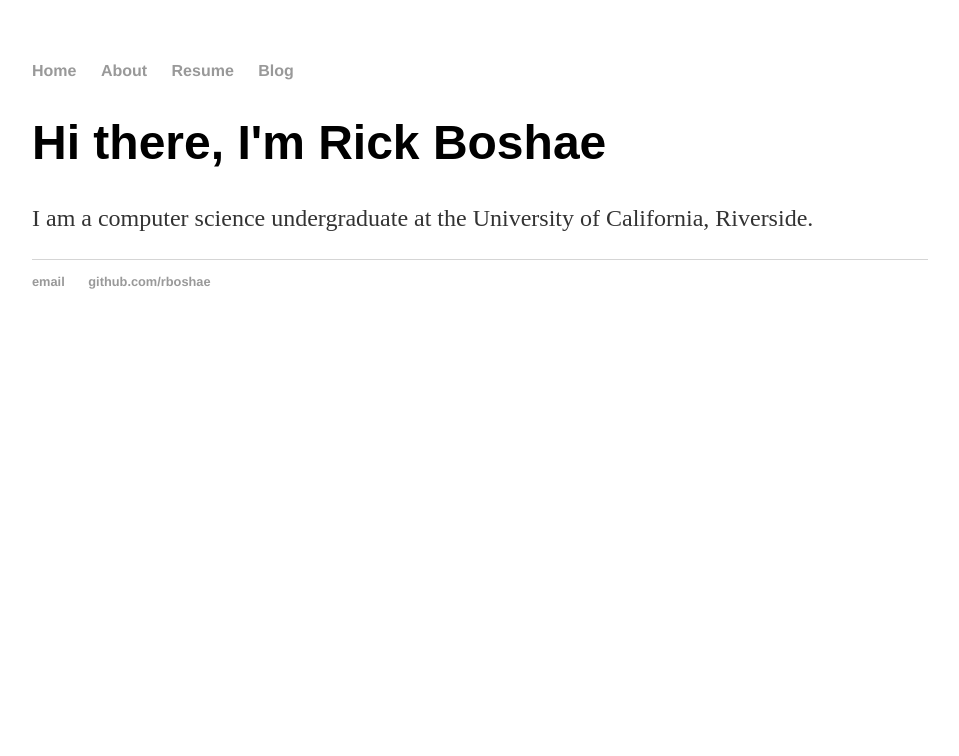
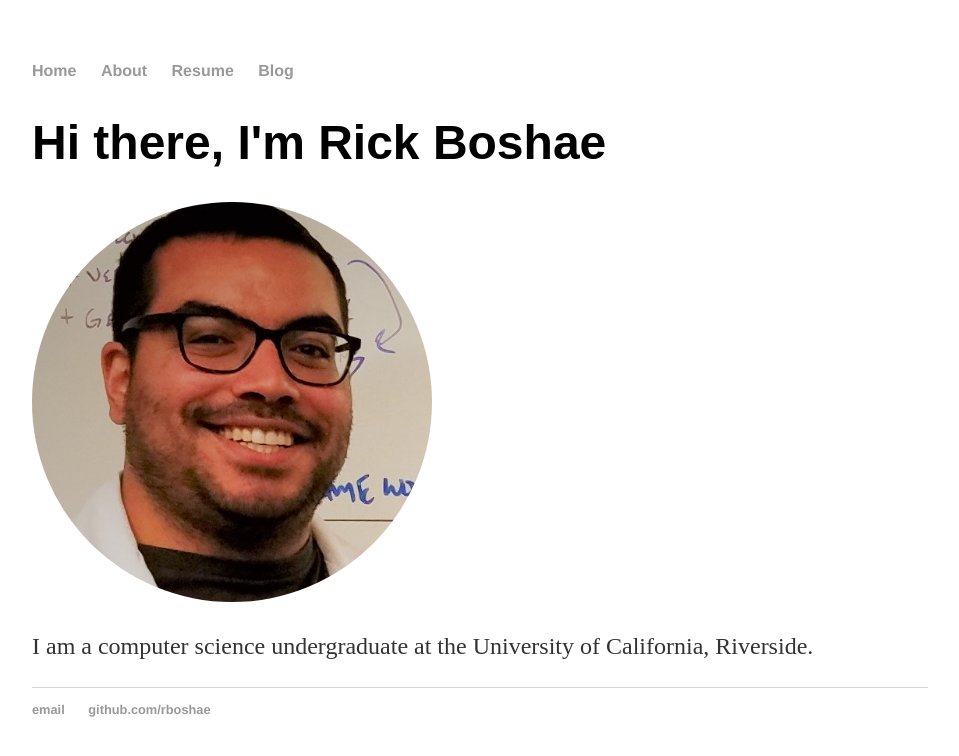
Before and after one commit to RBoshae/Personal-Website-1, a Jekyll site: the page built from index.html, in a window 1280 px wide. Shown: the top 756 px of the page, without its empty margins (160-1119 px from the left). Built offline with Jekyll 4.4.1, drawn with Linux system fonts in a browser that asks for light colours.

Commit message:
Added Profile Picture

```diff
--- a/css/main.css
+++ b/css/main.css
@@ -14,6 +14,10 @@ h4 { font-size: 1.9em; }
 iframe {
     overflow: scroll;
     width: 100%;
+}
+
+.img-circle {
+    border-radius: 50%;
 }
 
 nav ul, footer ul { font-size:1em; font-family: 'Helvetica', 'Arial', 'Sans-Serif'; padding: 0px; list-style: none; font-weight: bold; }
--- a/index.html
+++ b/index.html
@@ -4,5 +4,6 @@ title: Rick Boshae
 ---
 <div class="blurb">
     <h1> Hi there, I'm Rick Boshae</h1>
+    <img class="img-circle" src="images/profile-picture.jpg" alt="Profile Picture" height="400px" width="400px" >
     <p> I am a computer science undergraduate at the University of California, Riverside.<a href="/about"Read more about my life...</a></p>
 </div><!-- /.blurb -->
```
Also changed, not shown: images/profile-picture.jpg (added).
